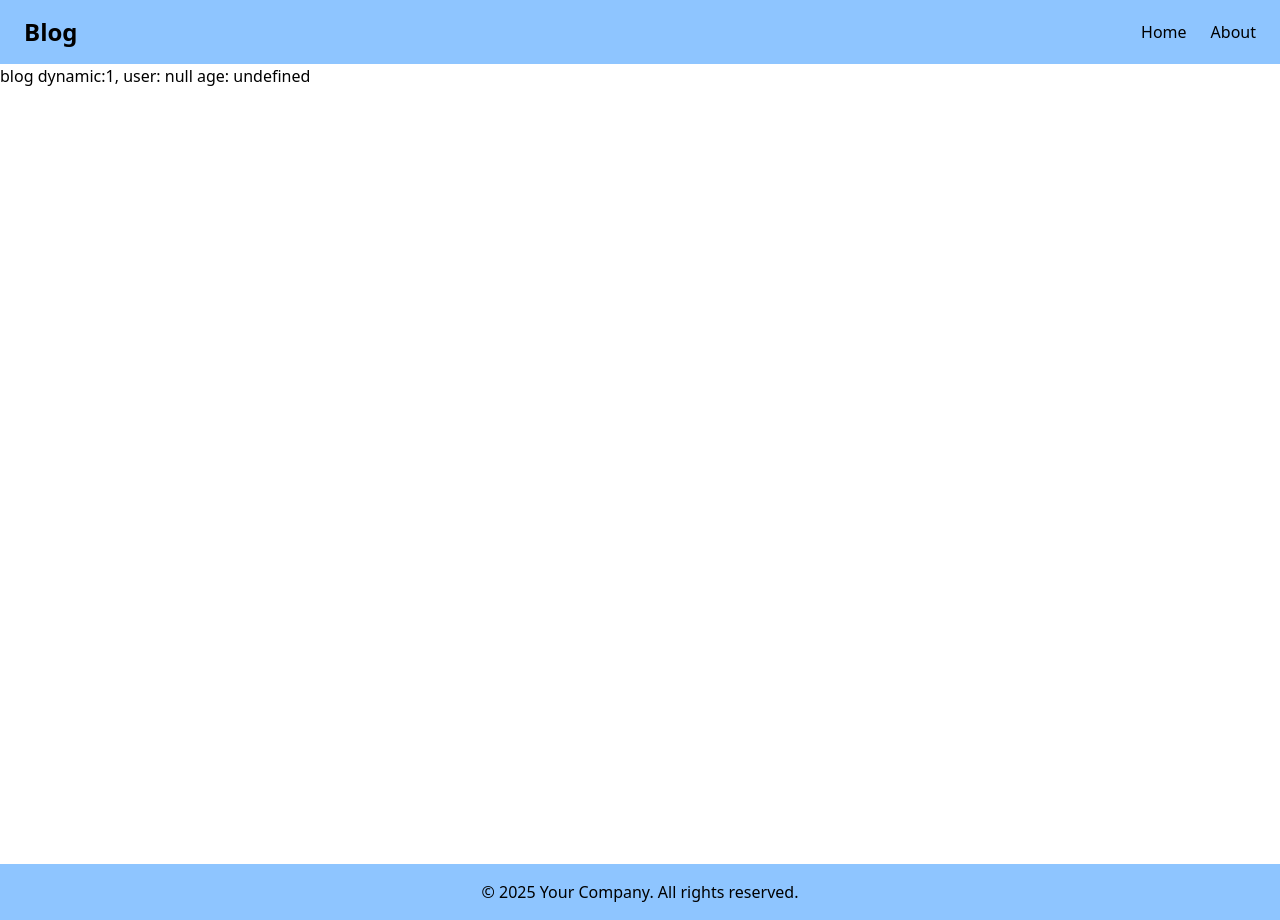
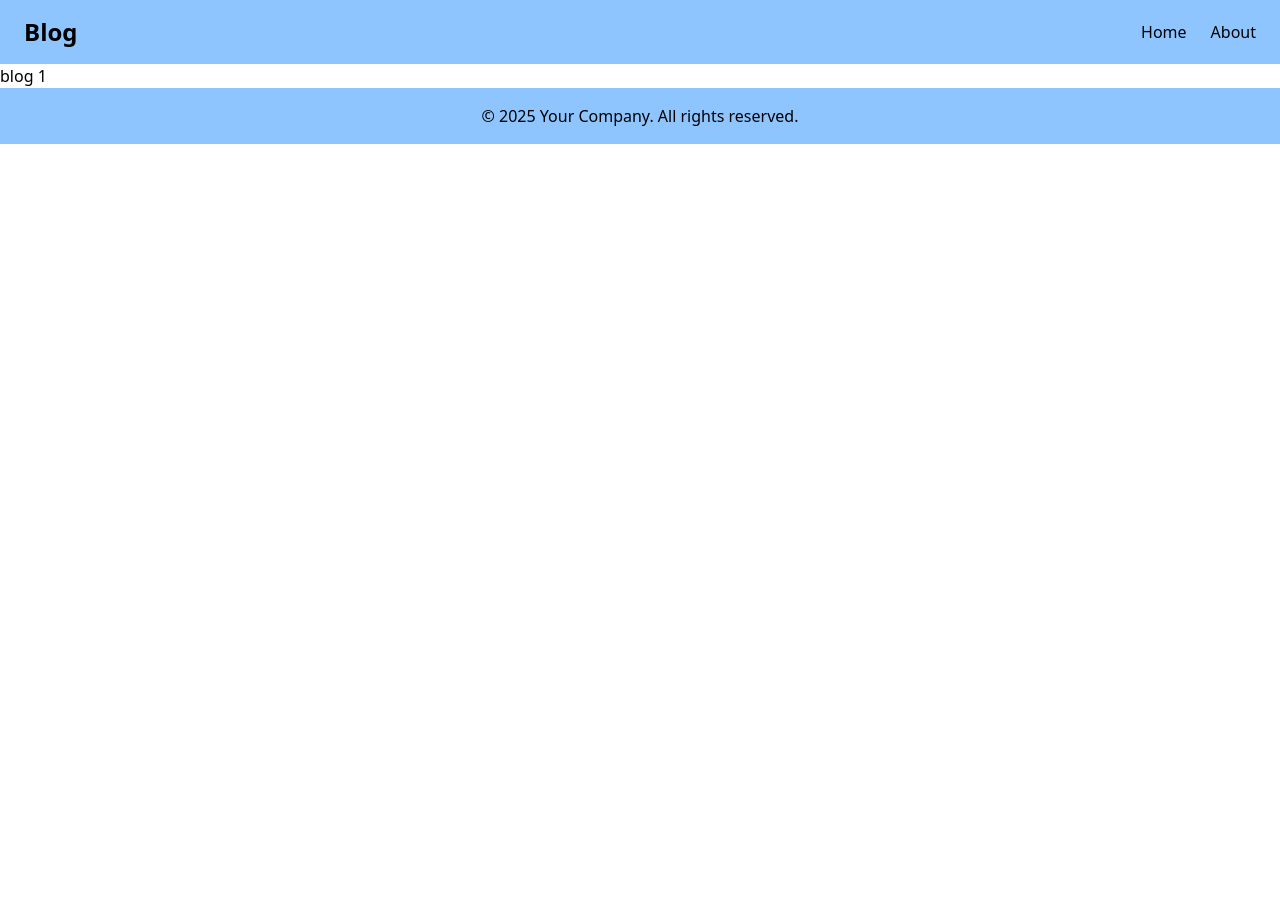
Before and after one commit to Andreprataama/next-js-app-router, a Next.js app: page /blog/1 in a window 1280 px wide. After the commit the page ends 800 px from the top, so only its background shows below. Built offline with nearby package versions, Linux system fonts and the light colour scheme.

Commit message:
tugas-hari-9

```diff
--- /dev/null
+++ b/src/app/api/posts/route.ts
@@ -0,0 +1,31 @@
+import { NextResponse } from "next/server";
+
+export async function GET(req: Request) {
+  const { searchParams } = new URL(req.url);
+  console.log("req", searchParams.get("id"));
+  return NextResponse.json(JSON.stringify({ name: "John Doe" }), {
+    status: 200,
+  });
+}
+
+export async function POST(req: Request) {
+  const body = await req.json();
+  return NextResponse.json(
+    { payload: body },
+    {
+      status: 200,
+    }
+  );
+}
+
+// export function PUT() {
+//   return new Response(JSON.stringify({ name: "John Doe" }), {
+//     status: 200,
+//   });
+// }
+
+// export function DELETE() {
+//   return new Response(JSON.stringify({ name: "John Doe" }), {
+//     status: 200,
+//   });
+// }
--- a/src/app/blog/[id]/page.tsx
+++ b/src/app/blog/[id]/page.tsx
@@ -1,30 +1,29 @@
-// cara server dibawah ini
-// export default async function BlogDetail({
-//   params,
-// }: {
-//   params: Promise<{ id: string }>;
-// }) {
-//   const { id } = await params;
-//   return <h1 className="min-h-sc">blog {id}</h1>;
-// }
+export default async function BlogDetail({
+  params,
+}: {
+  params: Promise<{ id: string }>;
+}) {
+  const id = (await params).id;
+  return <h1 className="min-h-sc">blog {id}</h1>;
+}
 
 //cara client
 
-"use client";
+// "use client";
 
-import { useParams, useSearchParams } from "next/navigation";
+// import { useParams, useSearchParams } from "next/navigation";
 
-export default function BlogDetail() {
-  const params = useParams();
-  const search = useSearchParams();
-  const user = search.get("user");
-  const query = Object.fromEntries(search.entries());
+// export default function BlogDetail() {
+//   const params = useParams();
+//   const search = useSearchParams();
+//   const user = search.get("user");
+//   const query = Object.fromEntries(search.entries());
 
-  console.log(`query`, query);
+//   console.log(`query`, query);
 
-  return (
-    <h1 className="min-h-screen">
-      blog {`dynamic:${params.id}, user: ${user} age: ${query.age} `}
-    </h1>
-  );
-}
+//   return (
+//     <h1 className="min-h-screen">
+//       blog {`dynamic:${params.id}, user: ${user} age: ${query.age} `}
+//     </h1>
+//   );
+// }
```
